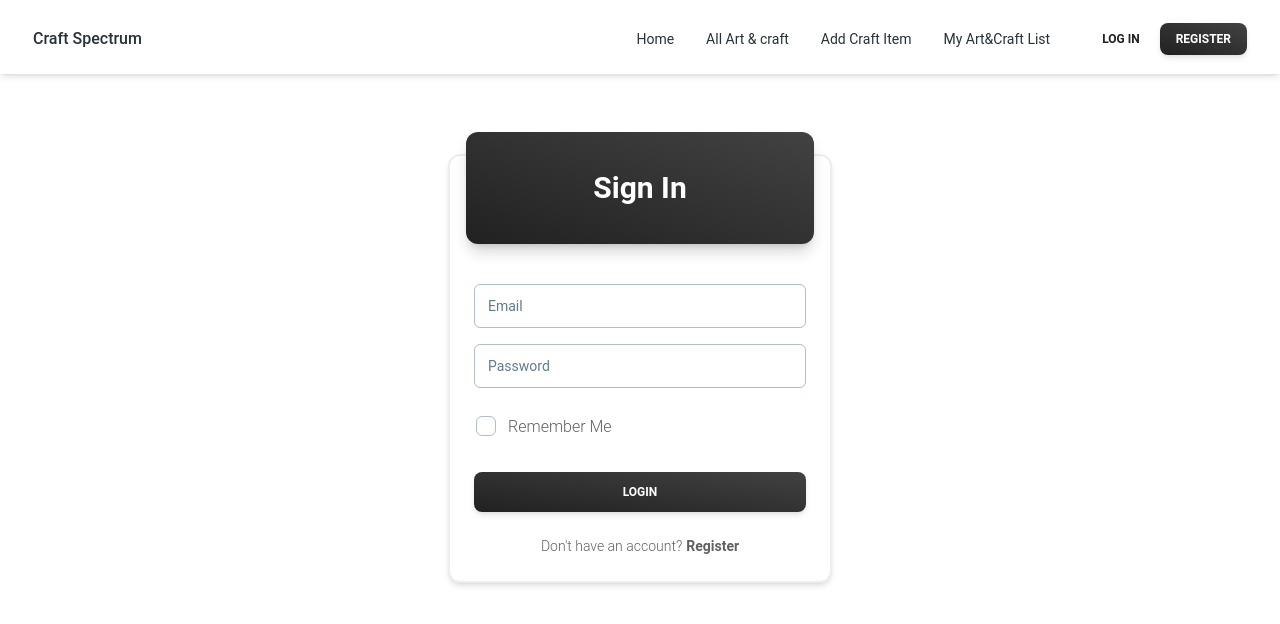
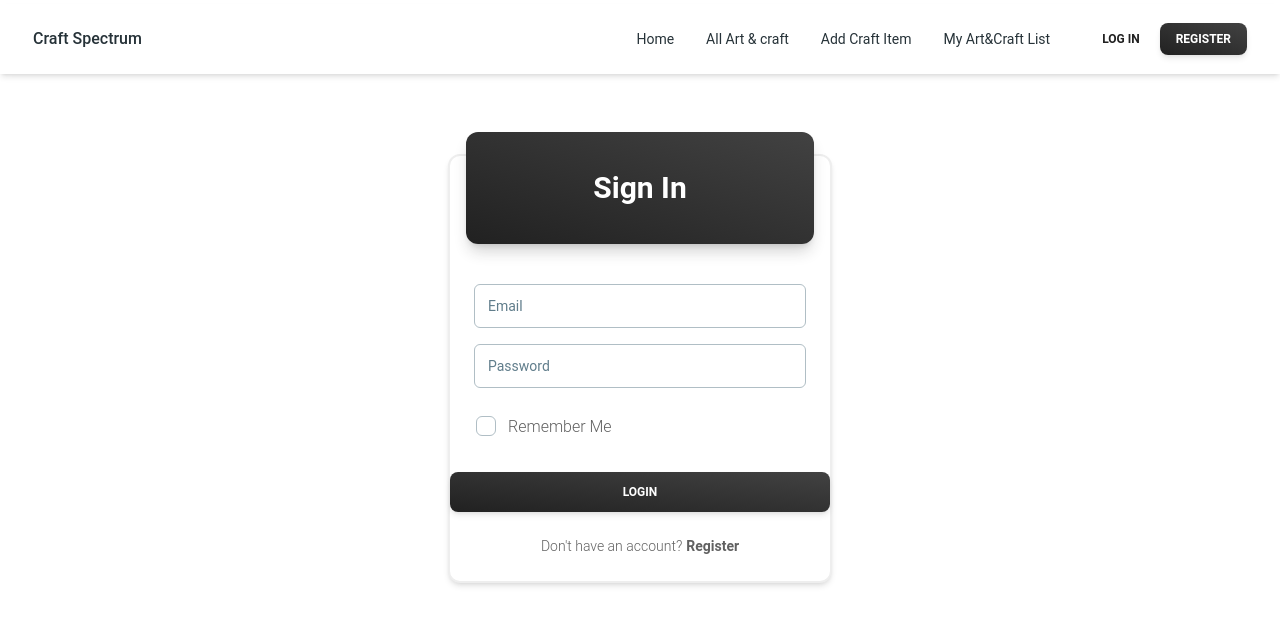
Before and after one commit to DeepsEffect/craft-spectrum, a React (Vite) app: page /login in a window 1280 px wide. Shown: the top 624 px of the page. Built offline with nearby package versions, Linux system fonts and the light colour scheme; no server answers.

Commit message:
added login credential

```diff
--- a/src/components/Nav.jsx
+++ b/src/components/Nav.jsx
@@ -1,4 +1,4 @@
-import React from "react";
+import React, { useContext } from "react";
 import {
   Navbar,
   Typography,
@@ -7,9 +7,11 @@ import {
   Collapse,
 } from "@material-tailwind/react";
 import { Link, NavLink } from "react-router-dom";
+import { AuthContext } from "../providers/AuthProvider";
 
 function Nav() {
   const [openNav, setOpenNav] = React.useState(false);
+  const { user } = useContext(AuthContext);
 
   React.useEffect(() => {
     window.addEventListener(
@@ -73,7 +75,11 @@ function Nav() {
           <div className="flex items-center gap-4">
             <div className="mr-4 hidden lg:block">{navList}</div>
             <div className="flex items-center gap-x-1">
-              <Link to={"/login"}>
+              {user ? (
+                <span>{user.email}</span>
+              ) : (
+                <>
+                  <Link to="/login">
                     <Button
                       variant="text"
                       size="sm"
@@ -82,7 +88,7 @@ function Nav() {
                       <span>Log In</span>
                     </Button>
                   </Link>
-              <Link to={"/register"}>
+                  <Link to="/register">
                     <Button
                       variant="gradient"
                       size="sm"
@@ -91,6 +97,8 @@ function Nav() {
                       <span>Register</span>
                     </Button>
                   </Link>
+                </>
+              )}
             </div>
             <IconButton
               variant="text"
@@ -137,14 +145,14 @@ function Nav() {
             <div className="w-full">
               <Link to={"/login"}>
                 <Button fullWidth variant="text" size="sm" className="">
-                  <span>Log In</span>
+                  <span>Login</span>
                 </Button>
               </Link>
             </div>
             <div className="w-full">
               <Link to={"/register"}>
                 <Button fullWidth variant="gradient" size="sm" className="">
-                  <span>Sign in</span>
+                  <span>Register</span>
                 </Button>
               </Link>
             </div>
--- a/src/pages/Login.jsx
+++ b/src/pages/Login.jsx
@@ -13,10 +13,25 @@ import { Link } from "react-router-dom";
 import { AuthContext } from "../providers/AuthProvider";
 
 function Login() {
-  const { user } = useContext(AuthContext);
+  const { loginUser } = useContext(AuthContext);
+  const handleLoginUser = (e) => {
+    e.preventDefault();
+    const form = e.target;
+    const email = form.email.value;
+    const password = form.password.value;
+    console.log(email, password);
+    loginUser(email, password)
+      .then((userCredential) => {
+        console.log(userCredential.user);
+      })
+      .catch((error) => {
+        console.error(error);
+      });
+  };
 
   return (
     <Card className=" w-full lg:w-96 border-2 mx-auto mt-12 lg:mt-20">
+      <form onSubmit={handleLoginUser}>
         <CardHeader
           variant="gradient"
           color="gray"
@@ -27,19 +42,17 @@ function Login() {
           </Typography>
         </CardHeader>
         <CardBody className="flex flex-col gap-4">
-        <Input label="Email" size="lg" />
-        <Input label="Password" size="lg" />
+          <Input label="Email" name="email" size="lg" />
+          <Input label="Password" name="password" size="lg" />
           <div className="-ml-2.5">
             <Checkbox label="Remember Me" />
           </div>
         </CardBody>
-      {user ? (
-        user.email
-      ) : (
-        <CardFooter className="pt-0">
-          <Button variant="gradient" fullWidth>
+        <Button type="submit" variant="gradient" fullWidth>
           Login
         </Button>
+      </form>
+      <CardFooter className="pt-0">
         <Typography variant="small" className="mt-6 flex justify-center">
           Don&apos;t have an account?
           <Link
@@ -52,7 +65,6 @@ function Login() {
           </Link>
         </Typography>
       </CardFooter>
-      )}
     </Card>
   );
 }
--- a/src/providers/AuthProvider.jsx
+++ b/src/providers/AuthProvider.jsx
@@ -2,6 +2,7 @@
 import {
   createUserWithEmailAndPassword,
   onAuthStateChanged,
+  signInWithEmailAndPassword,
   signInWithPopup,
 } from "firebase/auth";
 import { createContext, useEffect, useState } from "react";
@@ -21,6 +22,13 @@ const AuthProvider = ({ children }) => {
     setLoading(true);
     return createUserWithEmailAndPassword(auth, email, password);
   };
+
+  //log in user
+  const loginUser = (email, password) => {
+    setLoading(true);
+    return signInWithEmailAndPassword(auth, email, password);
+  };
+
   //sign in with google
   const googleProvider = new GoogleAuthProvider();
   const signInWithGoogle = () => {
@@ -57,6 +65,7 @@ const AuthProvider = ({ children }) => {
     registerUser,
     signInWithGoogle,
     signInWithGithub,
+    loginUser,
   };
   return (
     <AuthContext.Provider value={authInfo}>{children}</AuthContext.Provider>
```
Lines whose indentation alone changed are shown as unchanged.
